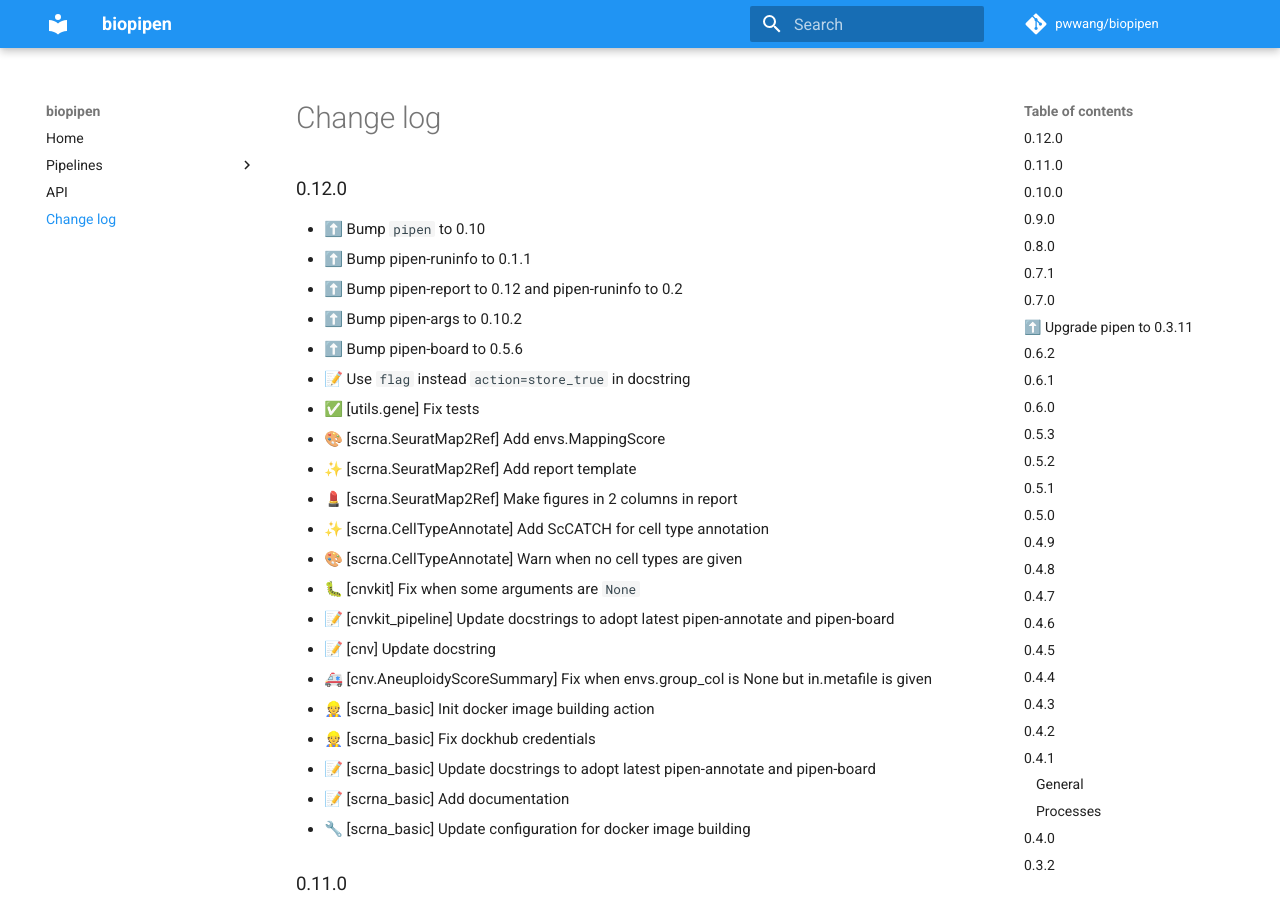
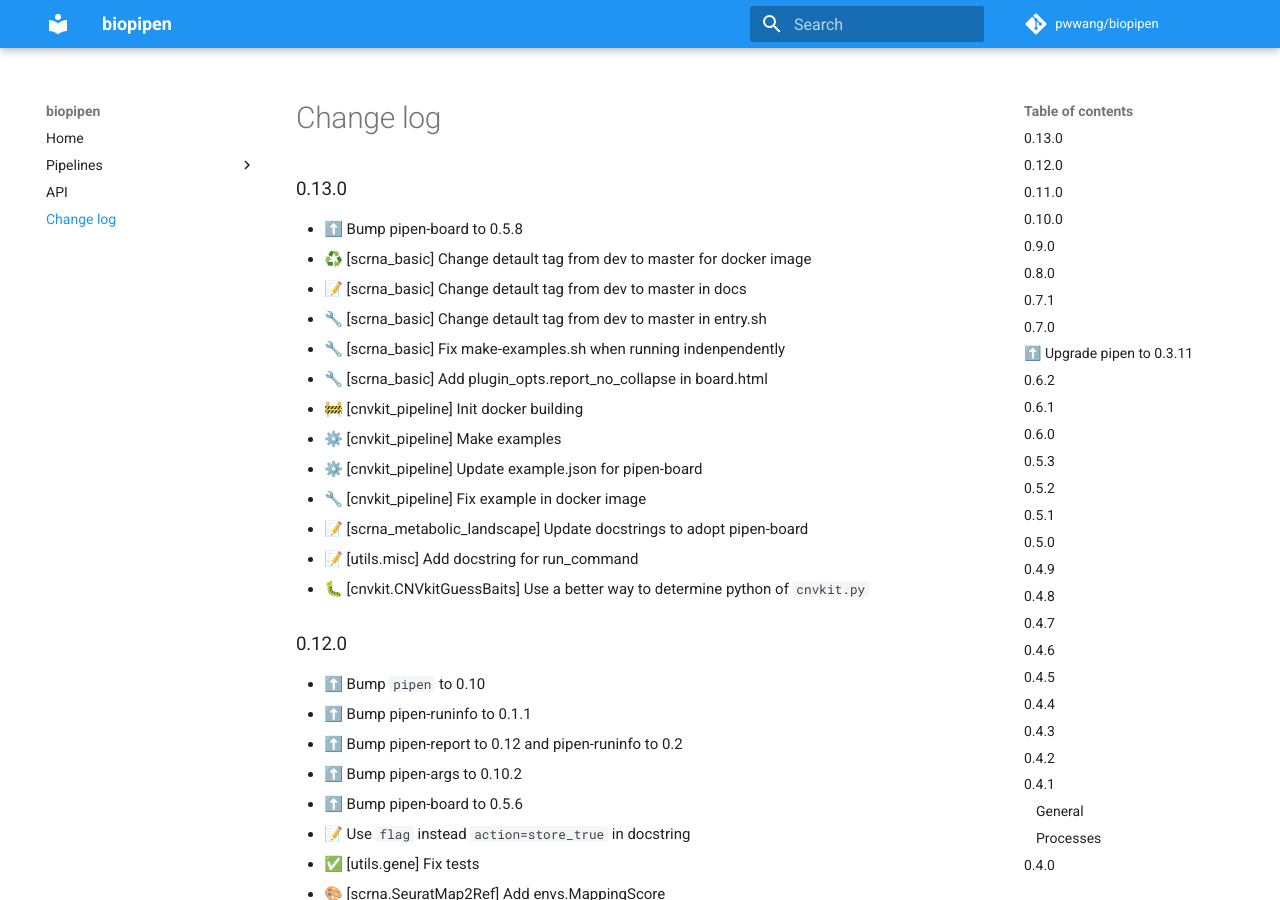
Before and after one commit to pwwang/biopipen, an MkDocs documentation site: the page built from docs/CHANGELOG.md, in a window 1280 px wide and 900 px high. Built offline with MkDocs 1.6.1 and Material for MkDocs 9.7.7, drawn with Linux system fonts in a browser that asks for light colours; comment, search, counter and statistics services are not loaded.

Commit message:
🔖 0.13.0

```diff
--- a/biopipen/__init__.py
+++ b/biopipen/__init__.py
@@ -1,2 +1,2 @@
 
-__version__ = "0.12.0"
+__version__ = "0.13.0"
--- a/docs/CHANGELOG.md
+++ b/docs/CHANGELOG.md
@@ -1,3 +1,19 @@
+## 0.13.0
+
+- ⬆️ Bump pipen-board to 0.5.8
+- ♻️ [scrna_basic] Change detault tag from dev to master for docker image
+- 📝 [scrna_basic] Change detault tag from dev to master in docs
+- 🔧 [scrna_basic] Change detault tag from dev to master in entry.sh
+- 🔧 [scrna_basic] Fix make-examples.sh when running indenpendently
+- 🔧 [scrna_basic] Add plugin_opts.report_no_collapse in board.html
+- 🚧 [cnvkit_pipeline] Init docker building
+- ⚙️ [cnvkit_pipeline] Make examples
+- ⚙️ [cnvkit_pipeline] Update example.json for pipen-board
+- 🔧 [cnvkit_pipeline] Fix example in docker image
+- 📝 [scrna_metabolic_landscape] Update docstrings to adopt pipen-board
+- 📝 [utils.misc] Add docstring for run_command
+- 🐛 [cnvkit.CNVkitGuessBaits] Use a better way to determine python of `cnvkit.py`
+
 ## 0.12.0
 
 - ⬆️ Bump `pipen` to 0.10
--- a/pyproject.toml
+++ b/pyproject.toml
@@ -1,6 +1,6 @@
 [tool.poetry]
 name = "biopipen"
-version = "0.12.0"
+version = "0.13.0"
 description = "Bioinformatics processes/pipelines that can be run from `pipen run`"
 authors = ["pwwang <pwwang@pwwang.com>"]
 license = "MIT"
```
